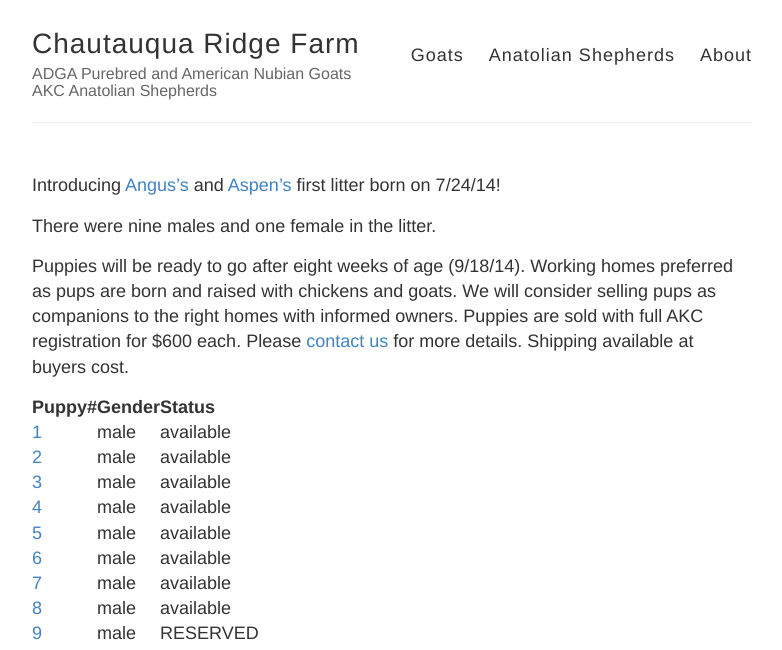
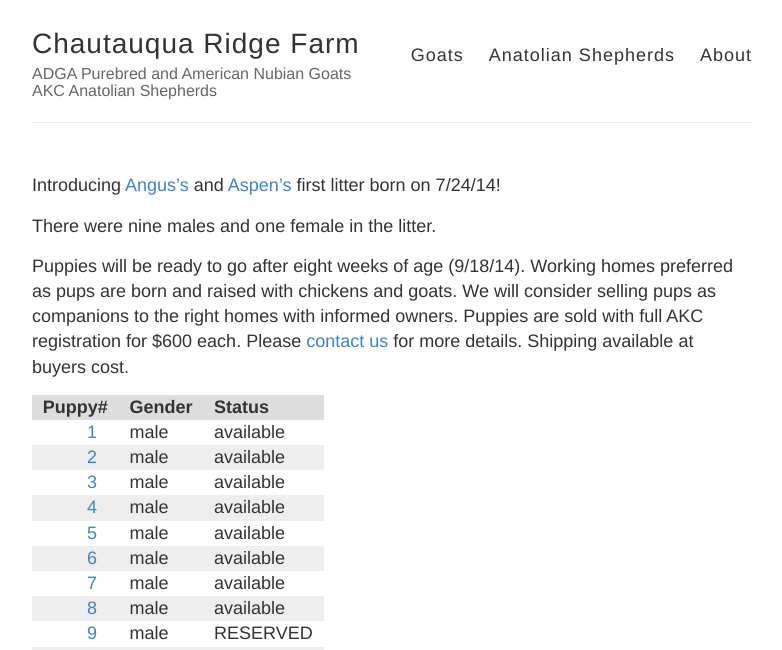
Before and after one commit to shebiki/www.chqridge.com, a Jekyll site: the page built from _anatolianshepherd/angusaspen1.md, in a window 1280 px wide. Shown: the top 650 px of the page, without its empty margins (248-1030 px from the left). Built offline with Jekyll 4.4.1, drawn with Linux system fonts in a browser that asks for light colours.

Commit message:
Adds styling to the puppy table on the litter page.

```diff
--- a/_anatolianshepherd/angusaspen1.md
+++ b/_anatolianshepherd/angusaspen1.md
@@ -17,6 +17,7 @@ Shipping available at buyers cost.
 
 | :- :- :- |
 | **Puppy#** | **Gender** | **Status** |
+| -: :- :- |
 | [1](1) | male | available |
 | [2](2) | male | available |
 | [3](3) | male | available |
@@ -27,6 +28,7 @@ Shipping available at buyers cost.
 | [8](8) | male | available |
 | [9](9) | male | RESERVED |
 | [10](10) | female | available |
+{:class="puppies-summary"}
 
 [![desc](http://farm6.staticflickr.com/5587/14694735559_ef0fa4c3a7_z_d.jpg)](https://www.flickr.com/photos/126812864@N04/14694735559/)
 
--- a/style.scss
+++ b/style.scss
@@ -266,6 +266,23 @@ nav {
     text-transform: uppercase;
     font-size: 15px;
   }
+
+  table.puppies-summary {
+    thead {
+      background-color: #ddd;
+    }
+    th, td {
+      padding: 0 0.6em 0 0.6em;
+    }
+    tbody {
+      tr:nth-child(even) {
+        background-color: #eee;
+      }
+      td a {
+        padding: 0 0.6em 0 0.6em;
+      }
+    }
+  }
 }
 
 .wrapper-footer {
```
